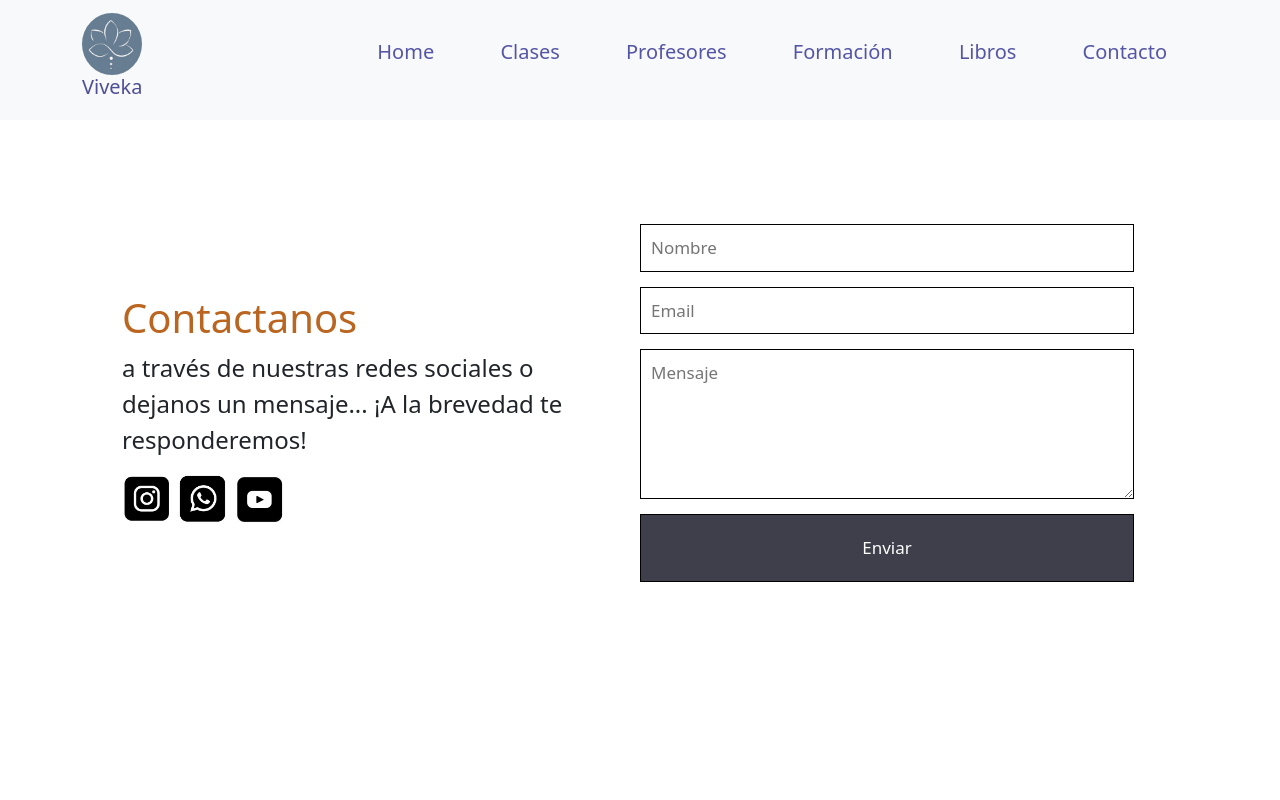
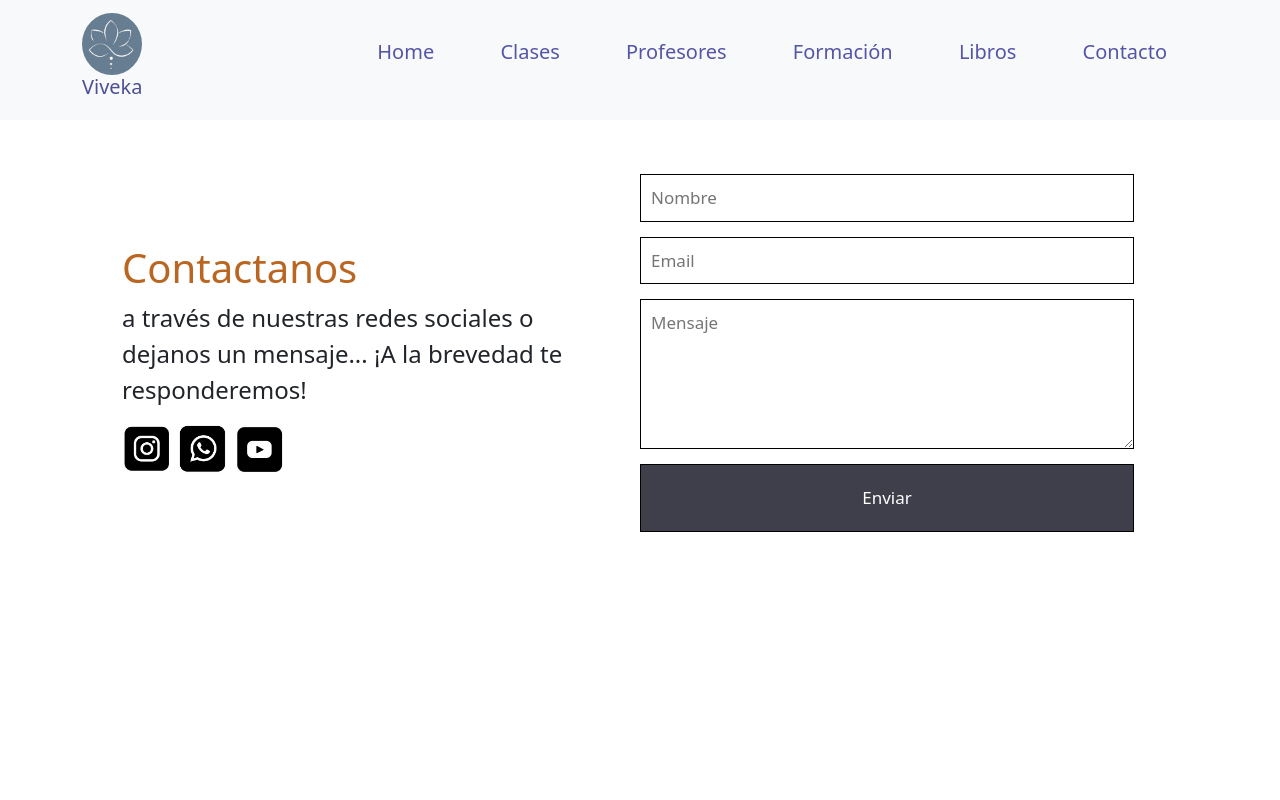
Before and after one commit to ConstanzaRezza/coderdesarrollo, a website: page paginas/contacto.html in a window 1280 px wide. Shown: the top 800 px of the page. Drawn offline with nearby package versions, Linux system fonts and the light colour scheme.

Commit message:
final final

```diff
--- a/scss/_contacto.scss
+++ b/scss/_contacto.scss
@@ -1,5 +1,5 @@
 .mainContacto{
-    margin-top: 150px;
+    margin-top: 100px;
 
 }
 .h1contacto {
@@ -22,7 +22,7 @@ form {
     width: 100%;
     border-radius: 3px;
     padding: 50px 40px;
-    margin:0px;
+
 
 
 
@@ -84,7 +84,7 @@ label {
     filter: opacity(0.5);
 }
 
-@media screen and (max-width: 425px)
+@media screen and (max-width: 700px)
      {
         .mainContacto{
         margin-top: 70px;
```
Also changed, not shown: css/main.css, 1 other file.
